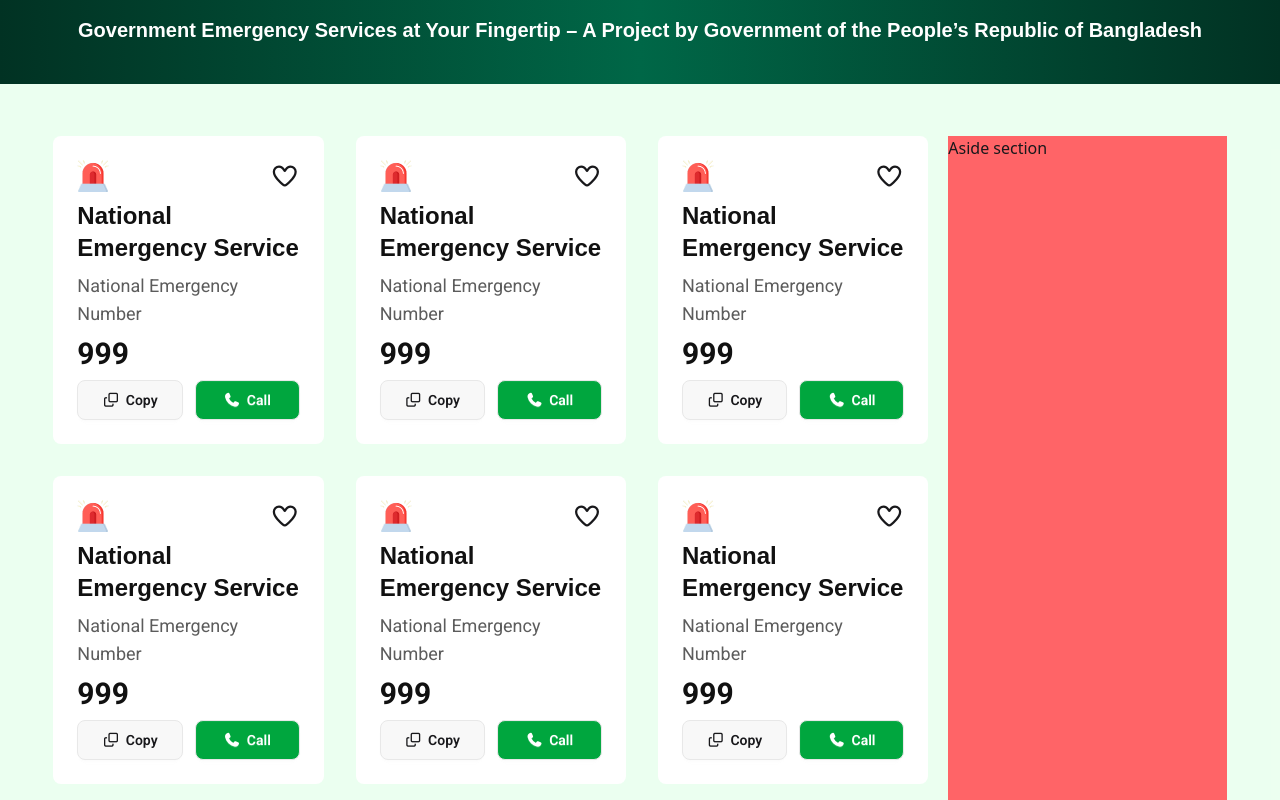
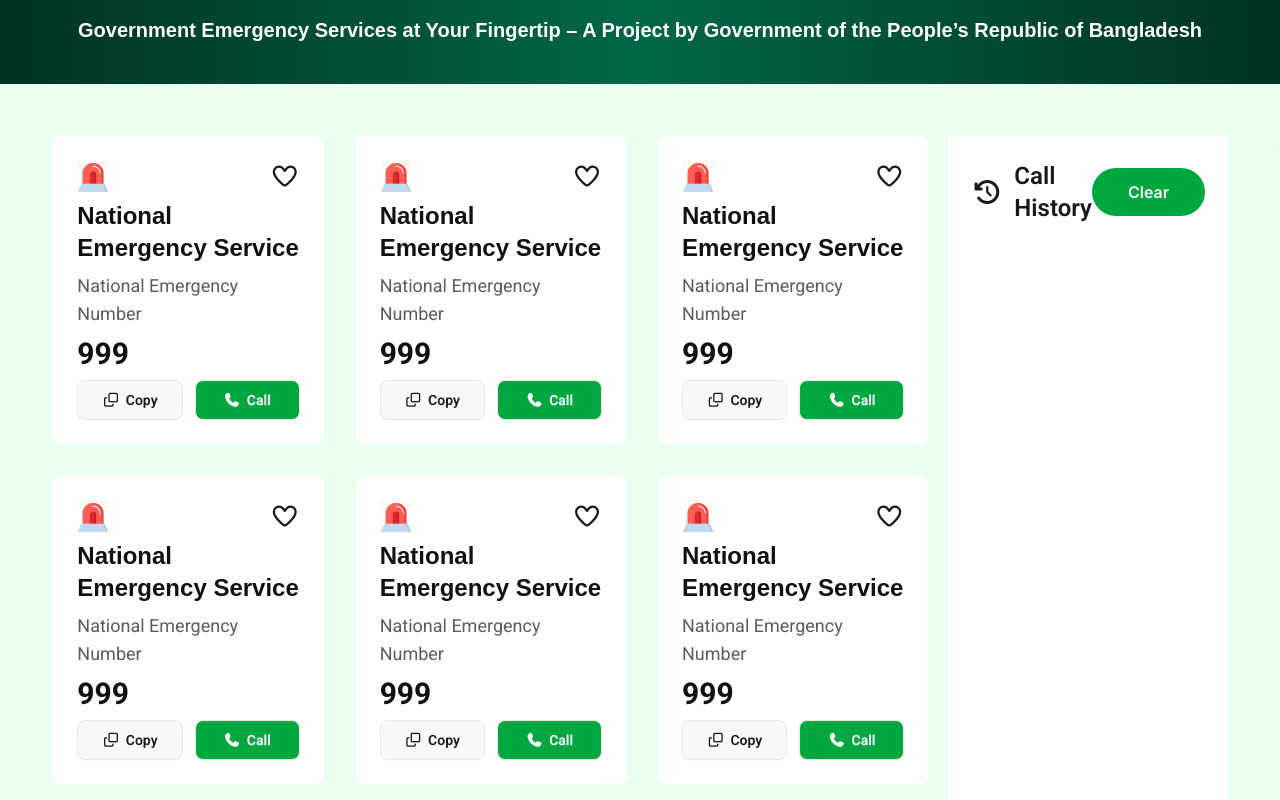
Before and after one commit to hashemm621/Assignment-05-Emergency-Service, a plain HTML site: page index.html in a window 1280 px wide. Shown: the part 360-1160 px from the top of the page. Drawn offline with nearby package versions, Linux system fonts and the light colour scheme; a web font is replaced by a local one.

Commit message:
complet fully html design and css

```diff
--- a/index.html
+++ b/index.html
@@ -265,8 +265,16 @@
           <!-- card section ends here -->
 
           <!-- aside section starts here -->
-          <aside class="bg-red-400 col-span-full md:col-span-6 lg:col-span-3">
-            <h1>Aside section</h1>
+          <aside class="col-span-full md:col-span-6 lg:col-span-3 bg-white p-6">
+            <div>
+                <div class="flex justify-between items-center">
+                    <div class="flex items-center justify-center gap-3">
+                        <span class="text-2xl"><i class="fa-solid fa-clock-rotate-left"></i></span>
+                        <p class="font-roboto font-semibold text-2xl">Call History</p>
+                    </div>
+                    <button class="rounded-[50px] font-inter font-semibold text-white bg-[#00A63E] py-3 px-9">Clear</button>
+                </div>
+            </div>
           </aside>
           <!-- aside section ends here -->
         </div>
```
